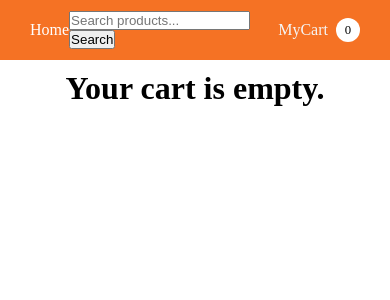
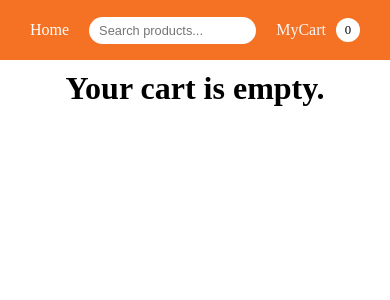
Before and after one commit to NotManish/Shopping-Cart, a React (Vite) app: page /cart in a window 390 px wide. Shown: the top 300 px of the page. Built offline with nearby package versions, Linux system fonts and the light colour scheme.

Commit message:
Added checkout feature in the cart component

```diff
--- a/src/App.jsx
+++ b/src/App.jsx
@@ -11,10 +11,12 @@ import ProductDetails from './Components/ProductDetails';
 export const AppContext = createContext();
 
 function App() {
-
+  const originalProductArray = products;
   const [productArray, setProduct] = useState(products);
   const [cartCount, setCartCount] = useState(0);
   const [cartItem, setCartItem] = useState([]);
+  const [searchQuery, setSearchQuery] = useState("");
+
 
   const AddToCart = (productInfo) => {
     if (!cartItem.some(item => item.id === productInfo.id)) {
@@ -26,7 +28,7 @@ function App() {
   };
 
   return (
-    <AppContext.Provider value={{ productArray, cartCount, setCartCount, cartItem, setCartItem, AddToCart }}>
+    <AppContext.Provider value={{ originalProductArray, productArray, setProduct, cartCount, setCartCount, cartItem, setCartItem, AddToCart, searchQuery, setSearchQuery }}>
       <Router>
         <Navbar />
         <Routes>
--- a/src/CSS/Cart.css
+++ b/src/CSS/Cart.css
@@ -101,11 +101,31 @@
 }
 
 .total {
-    display: flex;
-    justify-content: space-between;
+
     width: 65%;
     margin: auto;
     margin-bottom: 40px;
+}
+
+.cart-price {
+    display: flex;
+    justify-content: space-between;
+}
+
+.checkout-button {
+    display: flex;
+    flex-direction: row-reverse;
+    margin-top: 10px;
+}
+
+.checkout-button button {
+    background-color: #4CAF50;
+    color: white;
+    padding: 12px 24px;
+    font-size: 16px;
+    border: none;
+    border-radius: 8px;
+    cursor: pointer;
 }
 
 .total span:nth-child(1) {
--- a/src/CSS/Navbar.css
+++ b/src/CSS/Navbar.css
@@ -21,9 +21,29 @@
     align-items: center;
 }
 
+.search-container {
+    flex-grow: 1;
+    max-width: 400px;
+    margin: 0 20px;
+    display: flex;
+    justify-content: center;
+    align-items: center;
+}
+
+.search-container input {
+    width: 100%;
+    border: none;
+    outline: none;
+    padding: 10px 15px;
+    border-radius: 20px;
+    font-size: 1rem;
+    background-color: #fff;
+    color: #333;
+}
+
 .cart {
     display: flex;
-    gap: 8px;
+    gap: 10px;
     align-items: center;
 }
 
@@ -31,9 +51,7 @@
     color: whitesmoke;
     text-decoration: none;
     display: flex;
-    justify-content: center;
     align-items: center;
-    gap: 5px;
 }
 
 .cart-quantity {
@@ -49,17 +67,14 @@
     cursor: pointer;
 }
 
-/* .home:hover,
-.cart-icon:hover,
-.cart-quantity:hover {
-    font-weight: 500;
-    transform: translateY(-3px);
-} */
-
 @media (max-width: 900px) {
     .navbar-container {
         height: 60px;
         font-size: 1rem;
+    }
+
+    .search-container {
+        max-width: 250px;
     }
 
     .cart-quantity {
@@ -67,4 +82,15 @@
         height: 1.5rem;
         font-size: 0.8rem;
     }
+
+    .search-container input {
+        width: 100%;
+        border: none;
+        outline: none;
+        padding: 6px 10px;
+        border-radius: 20px;
+        font-size: 0.8rem;
+        background-color: #fff;
+        color: #333;
+    }
 }
--- a/src/Components/Cart.jsx
+++ b/src/Components/Cart.jsx
@@ -69,11 +69,19 @@ function Cart() {
                 })
             }
             {
-                cartItem.length > 0 ? <div className='total '><
-                    span>Total price</span>
-                    <span>Rs. {totalPrice} </span>
+                cartItem.length > 0 ? <div className='total '>
+                    <div className='cart-price'>
+                        <span>Total price  </span>
+                        <span>Rs. {totalPrice}  </span>
+                    </div>
+                    <div className='checkout-button'>
+                        <button>checkout</button>
+                    </div>
+
                 </div> : <h1 style={{ textAlign: 'center' }}>Your cart is empty.</h1>
             }
+
+
 
         </div>
     )
--- a/src/Components/Navbar.jsx
+++ b/src/Components/Navbar.jsx
@@ -1,35 +1,40 @@
-import { Link } from 'react-router-dom';
-import '../CSS/Navbar.css'
-import { useContext,useState } from 'react';
-import { AppContext } from '../App';
+import { Link } from "react-router-dom";
+import "../CSS/Navbar.css";
+import { useContext } from "react";
+import { AppContext } from "../App";
+
 function Navbar() {
-
-  const { cartCount } = useContext(AppContext);
-  const [query, setQuery] = useState("");
+  const { cartCount, searchQuery, setSearchQuery, setProduct, originalProductArray } = useContext(AppContext);
 
   const handleSearchChange = (event) => {
-    setQuery(event.target.value);
-  };
-  const handleSearchSubmit = () => {
-    onSearch(query);
+    const query = event.target.value.trimStart().replace(/\s+/g, " ");
+    setSearchQuery(query);
+    const filteredProducts = originalProductArray.filter((product) =>
+      product.title.toLowerCase().includes(query.toLowerCase())
+    );
+    setProduct(filteredProducts);
   };
 
-  console.log("query value is",query);
+  const handleClick = () => {
+    setSearchQuery("");
+    setProduct(originalProductArray);
+  };
 
   return (
     <div className="navbar-container">
-      <div className="home">
+      <div className="home" onClick={handleClick}>
         <Link to="/" className="home">Home</Link>
       </div>
+
       <div className="search-container">
         <input
           type="text"
           placeholder="Search products..."
-          value={query}
+          value={searchQuery}
           onChange={handleSearchChange}
         />
-        <button onChange={handleSearchSubmit}>Search</button>
       </div>
+
       <div className="cart">
         <div className="cart-icon">
           <Link to="/cart" className="cart-icon">MyCart</Link>
--- a/src/Components/Products.jsx
+++ b/src/Components/Products.jsx
@@ -1,5 +1,4 @@
 
-// import './Products.css';
 import '../CSS/Products.css';
 import ProductCard from './ProductCard.jsx';
 import { useContext } from 'react';
@@ -8,11 +7,11 @@ import { AppContext } from '../App.jsx';
 function Products() {
     const { productArray } = useContext(AppContext);
     return (
-        <div className="products-container">
+        productArray.length > 0 ? <div className="products-container">
             {productArray.map((currentProduct) => {
                 return <ProductCard key={currentProduct.id} productInfo={currentProduct} />
             })}
-        </div>
+        </div> : <h1>Searched items not found</h1>
     );
 }
 
```
